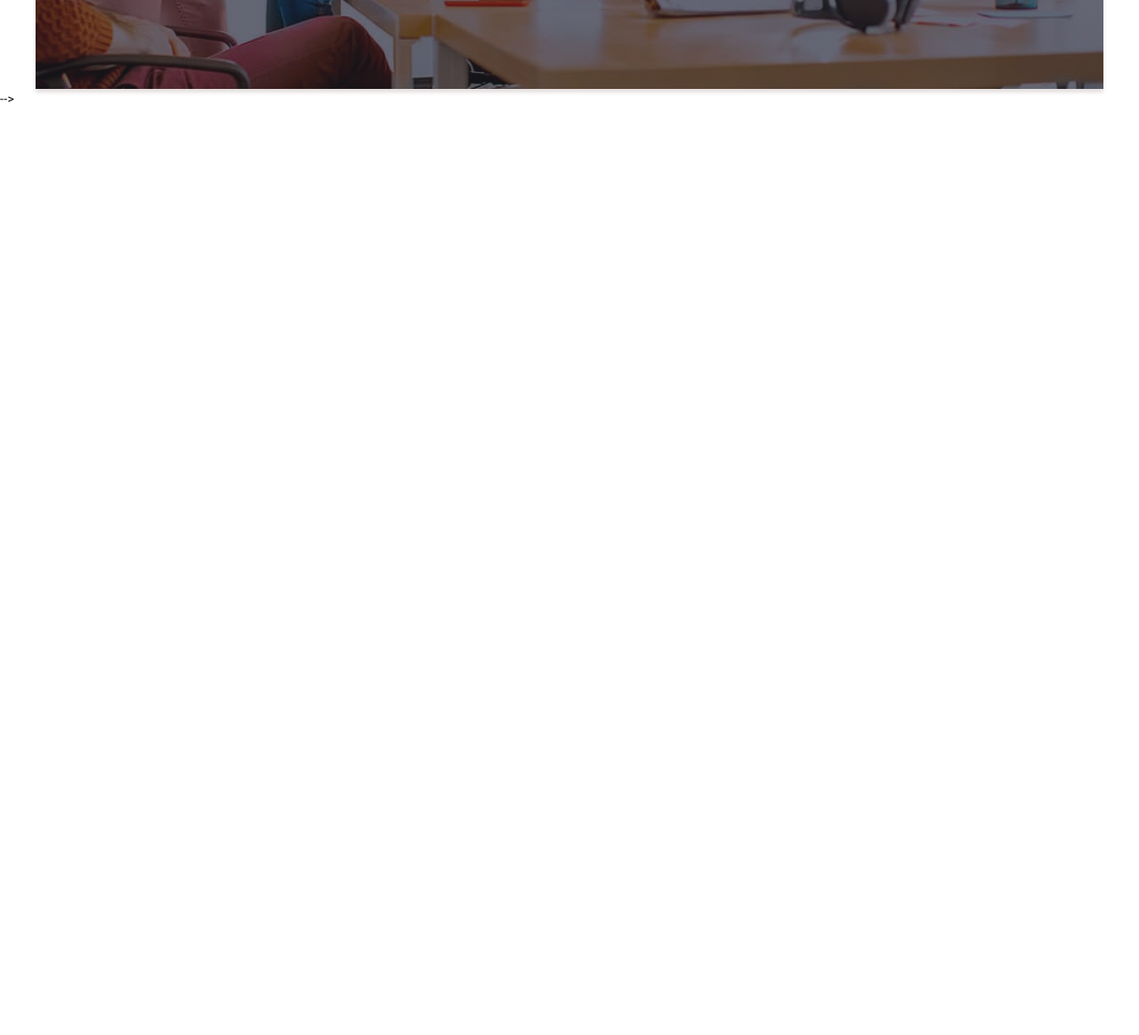
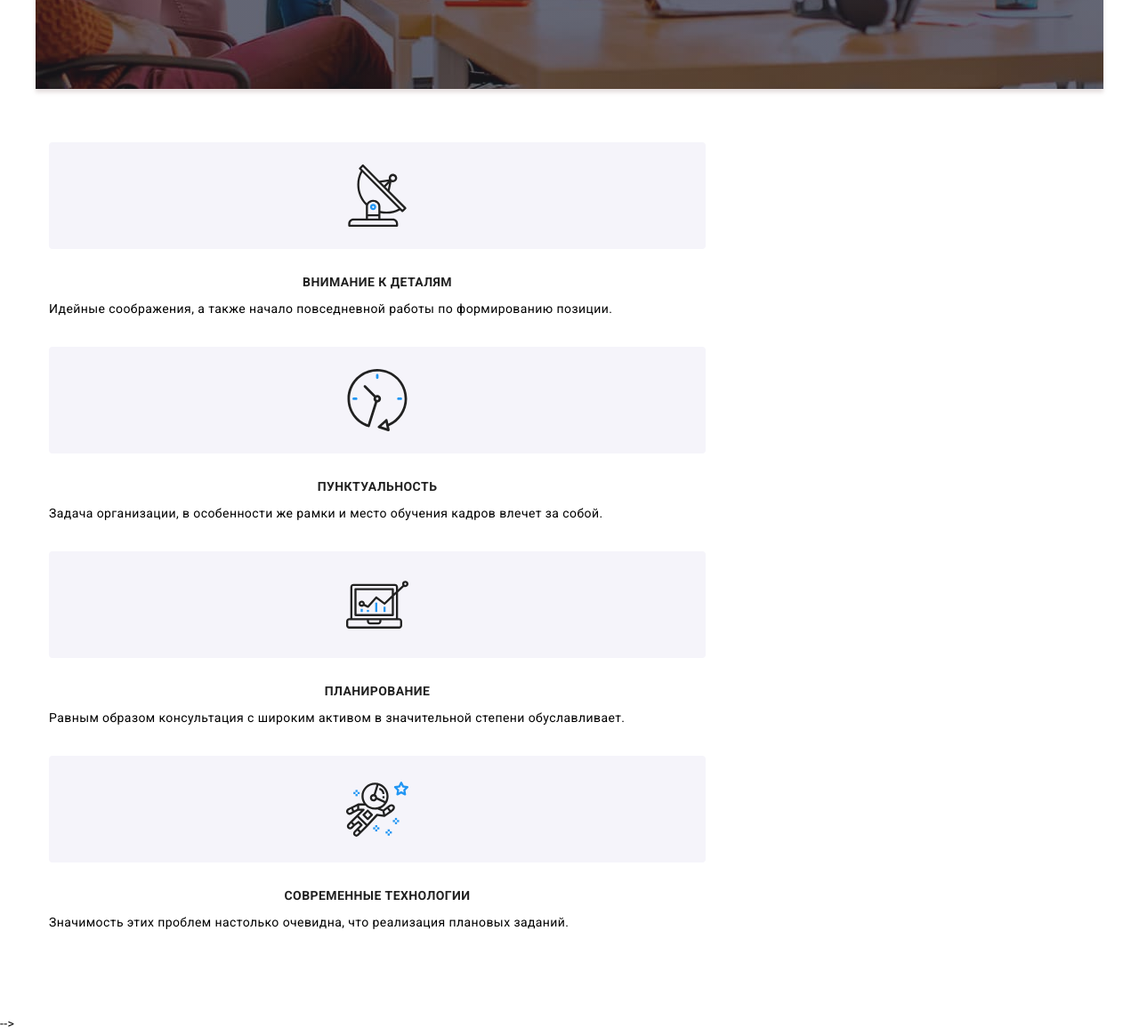
Before and after one commit to Vasylij-Kashtalyan/goit-markup-hw-08, a plain HTML site: page index.html in a window 1280 px wide. Shown: the part 500-1664 px from the top of the page at 89% size. Before the commit the page ends 800 px from the top, so only its background shows below. Drawn offline with nearby package versions, Linux system fonts and the light colour scheme.

Commit message:
особенности

```diff
--- a/index.html
+++ b/index.html
@@ -72,65 +72,65 @@
       </div>
     </section>
     <!-- Особенности -->
-    <!-- <section class="section">
+    <section class="section">
       <div class="container">
 
         <h2 class="visually-hidden">Особенности</h2>
 
-        <ul class="features-items">
+        <ul class="features">
 
             <li class="features__item">
 
-              <div class="features-icon">
-                <svg class="feature__icon">
+              <div class="features__box">
+                <svg class="features__icon">
                   <use href="./images/icons.svg.svg#icon-antenna"></use>
                 </svg>
               </div>
-              <h3 class="feature__title">Внимание к деталям</h3>
-              <p class="feature__text">Идейные соображения, а также начало повседневной работы по формированию позиции.</p>
+              <h3 class="features__title">Внимание к деталям</h3>
+              <p class="features__text">Идейные соображения, а также начало повседневной работы по формированию позиции.</p>
             </li>
 
 
             <li class="features__item">
 
-              <div class="features-icon">
-                <svg class="feature__icon">
+              <div class="features__box">
+                <svg class="features__icon">
                   <use href="./images/icons.svg.svg#icon-punctuality"></use>
                 </svg>
               </div>
-              <h3 class="feature__title">Пунктуальность</h3>
-              <p class="feature__text">Задача организации, в особенности же рамки и место обучения кадров влечет за собой.</p>
+              <h3 class="features__title">Пунктуальность</h3>
+              <p class="features__text">Задача организации, в особенности же рамки и место обучения кадров влечет за собой.</p>
 
             </li>
 
 
             <li class="features__item">
 
-              <div class="features-icon">
-                <svg class="feature__icon">
+              <div class="features__box">
+                <svg class="features__icon">
                   <use href="./images/icons.svg.svg#icon-planning"></use>
                 </svg>
               </div>
-              <h3 class="feature__title">Планирование</h3>
-              <p class="feature__text">Равным образом консультация с широким активом в значительной степени обуславливает.</p>
+              <h3 class="features__title">Планирование</h3>
+              <p class="features__text">Равным образом консультация с широким активом в значительной степени обуславливает.</p>
 
             </li>
 
             <li class="features__item">
 
-              <div class="features-icon">
-                <svg class="feature__icon">
+              <div class="features__box">
+                <svg class="features__icon">
                   <use href="./images/icons.svg.svg#icon-technologies"></use>
                 </svg>
               </div>
-              <h3 class="feature__title">Современные технологии</h3>
-              <p class="feature__text">Значимость этих проблем настолько очевидна, что реализация плановых заданий.</p>
+              <h3 class="features__title">Современные технологии</h3>
+              <p class="features__text">Значимость этих проблем настолько очевидна, что реализация плановых заданий.</p>
 
             </li>
 
         </ul>
       </div>
-    </section> -->
+    </section>
      <!-- Чем мы занимаемся -->
     <!-- <section class="section section-works">
       <div class="container">
--- a/scss/components/_features.scss
+++ b/scss/components/_features.scss
@@ -1,13 +1,37 @@
-.features-items {
+.features {
     display: flex;
-    & .feature-item {
+
+    & .features-item {
     max-width: 270px;
     }
+
+    @media screen and (min-width: 480px){
+      flex-direction: column;
+      width: 450px;
+
     }
-  .features__item:not(:last-child) {
+    @media screen and (min-width: 768px){
+      width: 738px;
+      flex-basis: calc(100% / 2 - 30px);
+    }
+}
+.features__item {
+    &:not(:last-child) {
       margin-right: 30px;
   }
-  .features-icon {
+    @media screen and (min-width: 480px){
+      &:not(:last-child) {
+        margin-right: 0;
+    }
+    }
+    @media screen and (min-width: 768px){
+
+    }
+}
+
+
+
+  .features__box {
     display: flex;
     justify-content: center;
     align-items: center;
@@ -17,7 +41,7 @@
     border-radius: 4px;
     margin-bottom: 30px;
   }
-.feature__title {
+.features__title {
     font-weight: 700;
     font-size: 14px;
     line-height: 1.14;
@@ -27,15 +51,24 @@
 
     color: var(--link-text-color);
 
+    @media screen and (min-width: 480px){
+      display: flex;
+      justify-content: center;
+    }
+}
+.features__text {
+    @media screen and (min-width: 480px){
+      margin-bottom: 30px;
+    }
+
     &__text {
       font-size: 14px;
       line-height: 1.71;
       letter-spacing: 0.03em;
       color: var(--primary-text-color);
     }
-
 }
-.feature__icon {
+  .features__icon {
     width: 70px;
     height: 70px;
   }
--- a/scss/components/_hero.scss
+++ b/scss/components/_hero.scss
@@ -31,12 +31,13 @@
     align-items: center;
     padding-top: 200px;
     padding-bottom: 200px;
+
     @media screen and (min-width: 480px) {
       width: 480px;
       font-size: 26px;
     }
     @media screen and (min-width: 768px) {
-      width: 720px;
+      width: 768px;
   }
     @media screen and (min-width: 1200px) {
       width: 1200px;
```
Also changed, not shown: css/main.css, css/main.min.css, 2 other files. Lines whose indentation alone changed are shown as unchanged.
